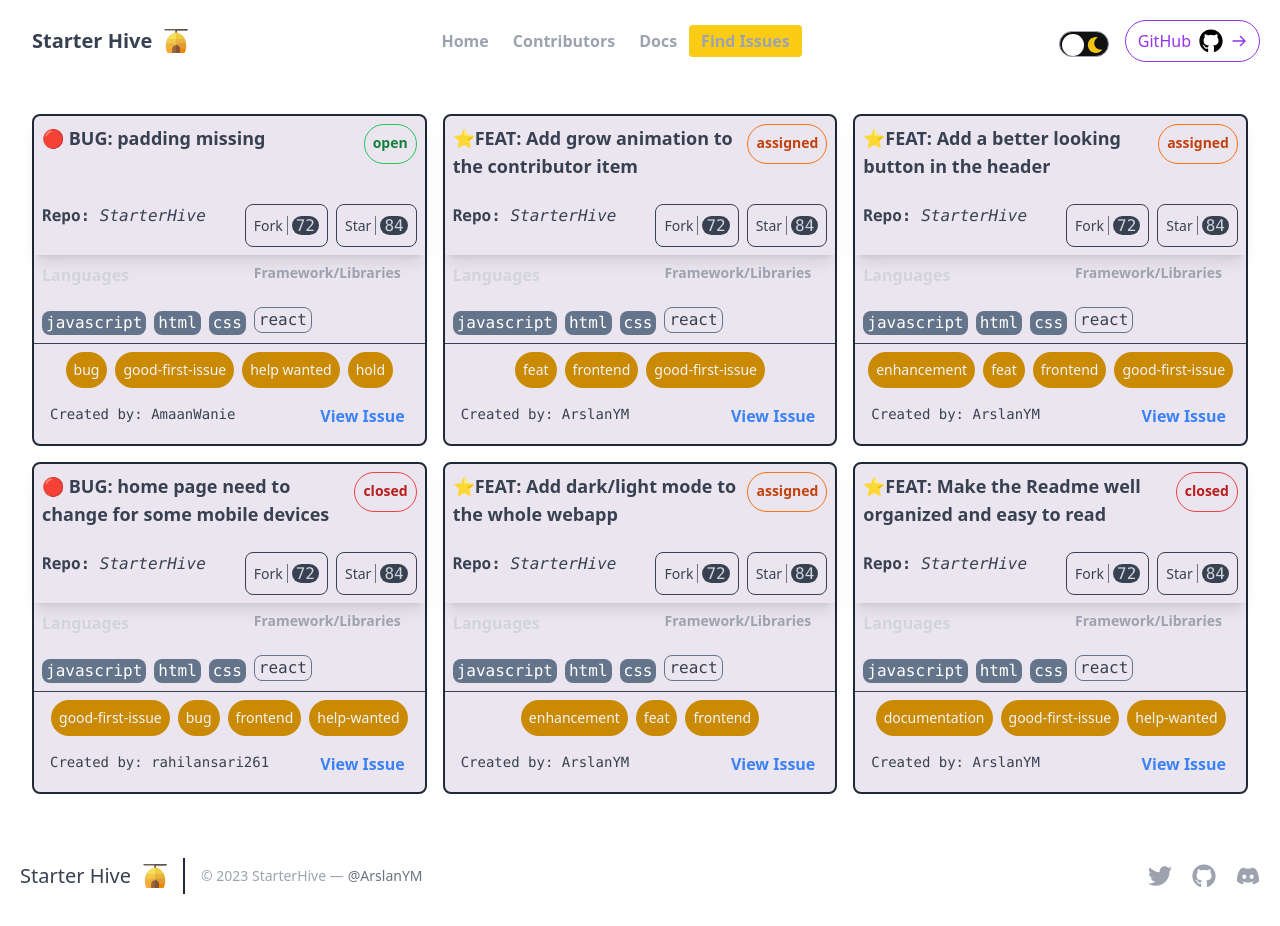
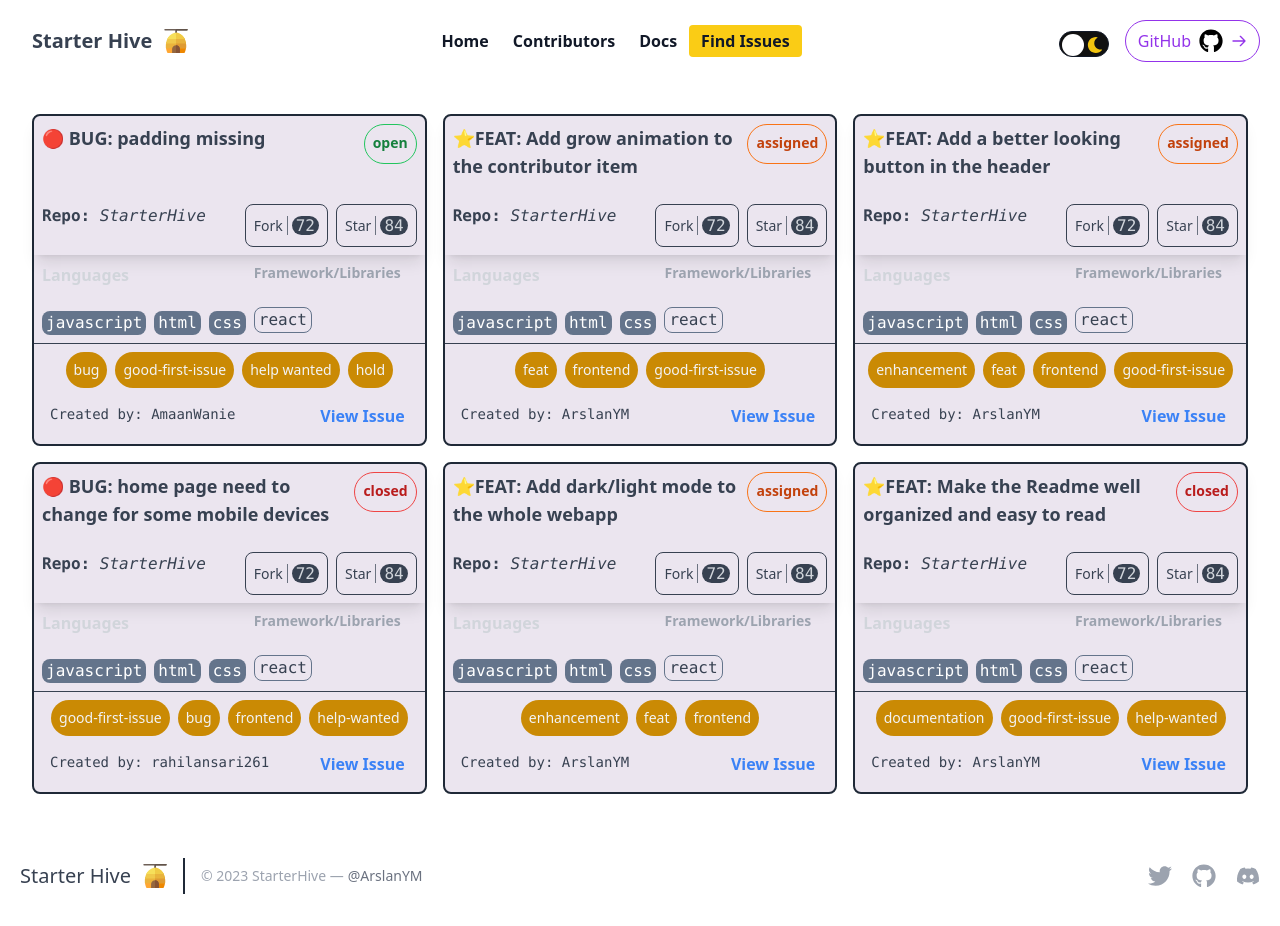
Before and after one commit to ArslanYM/StarterHive, a React (Vite) app in the folder web/: page /issues in a window 1280 px wide. Built offline with nearby package versions, Linux system fonts and the light colour scheme.

Commit message:
FIX: poor contrast ratio in navlinks

```diff
--- a/web/src/layouts/Header.jsx
+++ b/web/src/layouts/Header.jsx
@@ -14,7 +14,7 @@ const Header = () => {
   const path = location.pathname;
   //const active = true;
   return (
-    <header className={`text-gray-400 ${theme.bg_Selected}  body-font flex-nowrap`}>
+    <header className={`text-gray-900 ${theme.bg_Selected}  body-font flex-nowrap`}>
       <div className="container mx-auto flex flex-wrap p-5  flex-col w-full md:flex-row items-center justify-between">
         <nav className="flex  flex-wrap items-center text-base w-full justify-between md:width-unset md:justify-normal  ">
           <Link to="/" className={` px-1 py-1 md:px-3  rounded hover:${theme.text_Color} cursor-pointer md:font-bold ${path == "/" && `${theme.navBar_LinkColor}  `}`}>
```
